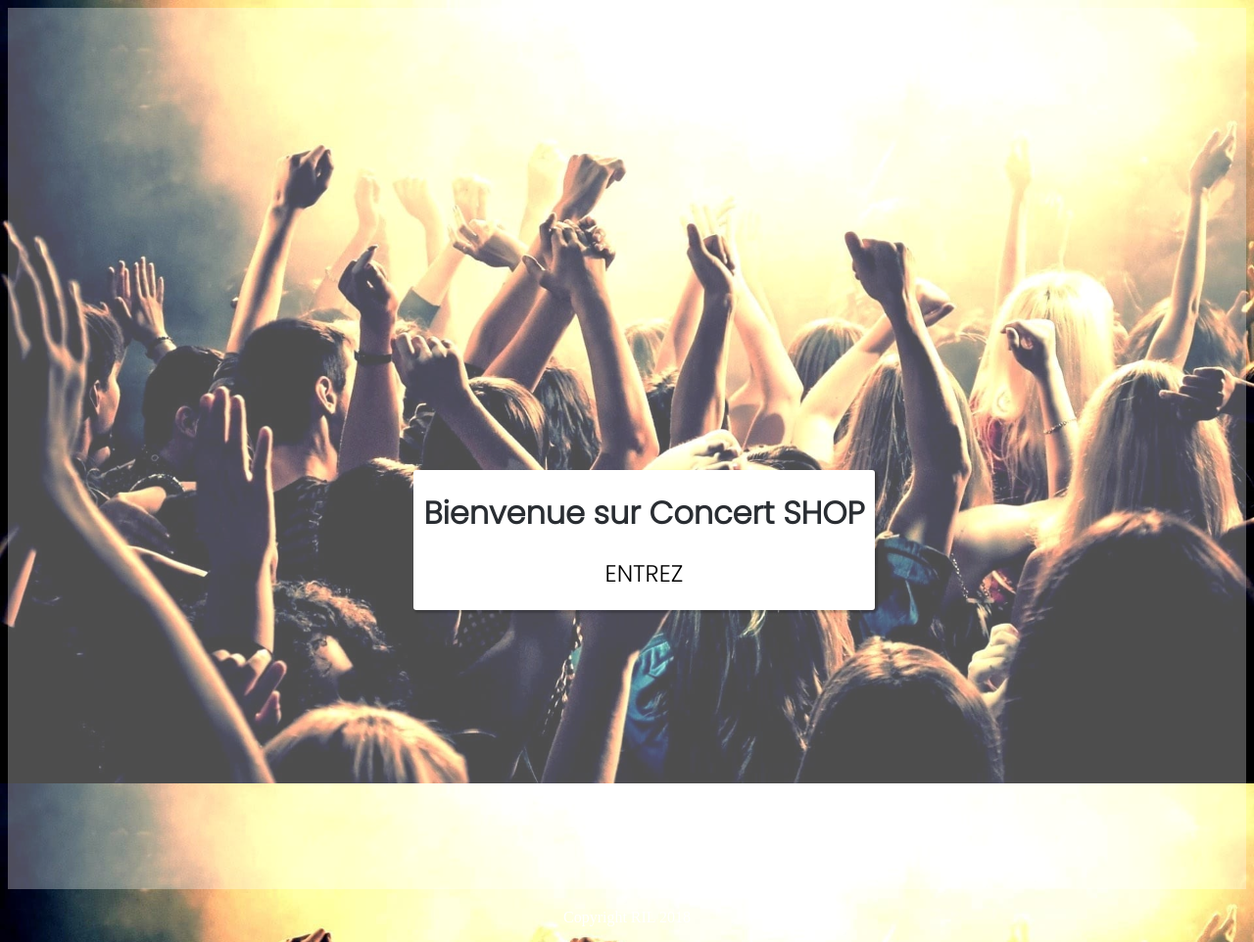
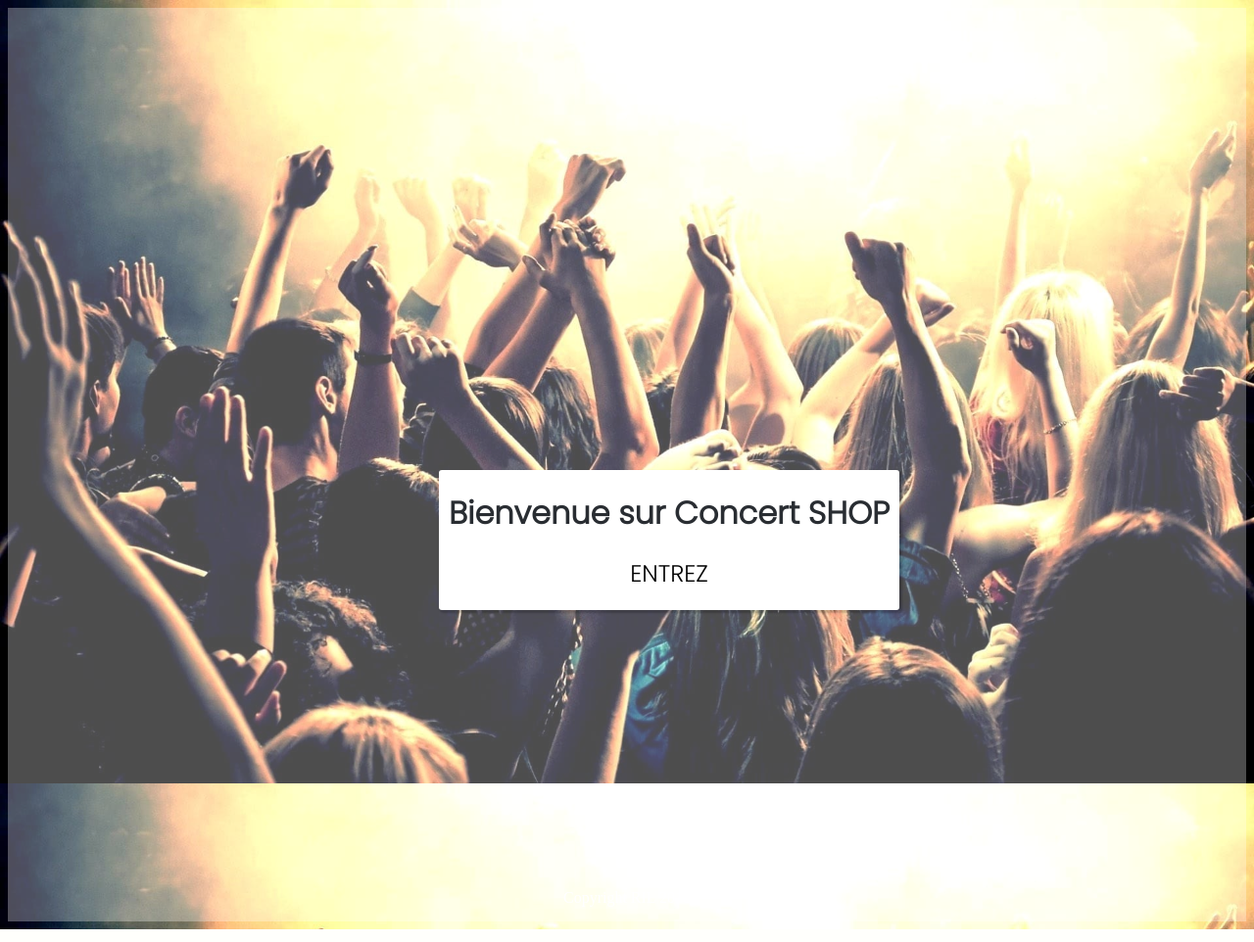
Before and after one commit to xouill/TDCesi, a Django app: page / in a window 1280 px wide. Shown: the whole page at 98% size. Run offline with Django 3.2, Linux system fonts and the light colour scheme.

Commit message:
CSS modifier sur le footer

```diff
--- a/static/css/styles.css
+++ b/static/css/styles.css
@@ -6,14 +6,14 @@
     background-size: cover;
 }
 footer {
-    top: 114%;
-    right: 0%;
-    left: 0%;
     z-index: 3;
     color: white;
-    position: absolute;
-    z-index: 3;
     text-align: center;
+    background: rgba(255, 255, 255, 0.3);
+}
+footer>p {
+    margin: 0;
+    padding-bottom: 15px;
 }
 .background_accueil {
     background: rgba(255, 255, 255, 0.3);
@@ -27,7 +27,7 @@
     z-index: 2;
     position: absolute;
     top: 60%;
-    left: 33%;
+    left: 35%;
     text-align: center;
     padding-bottom: 20px;
     border-radius: 3px;
```
